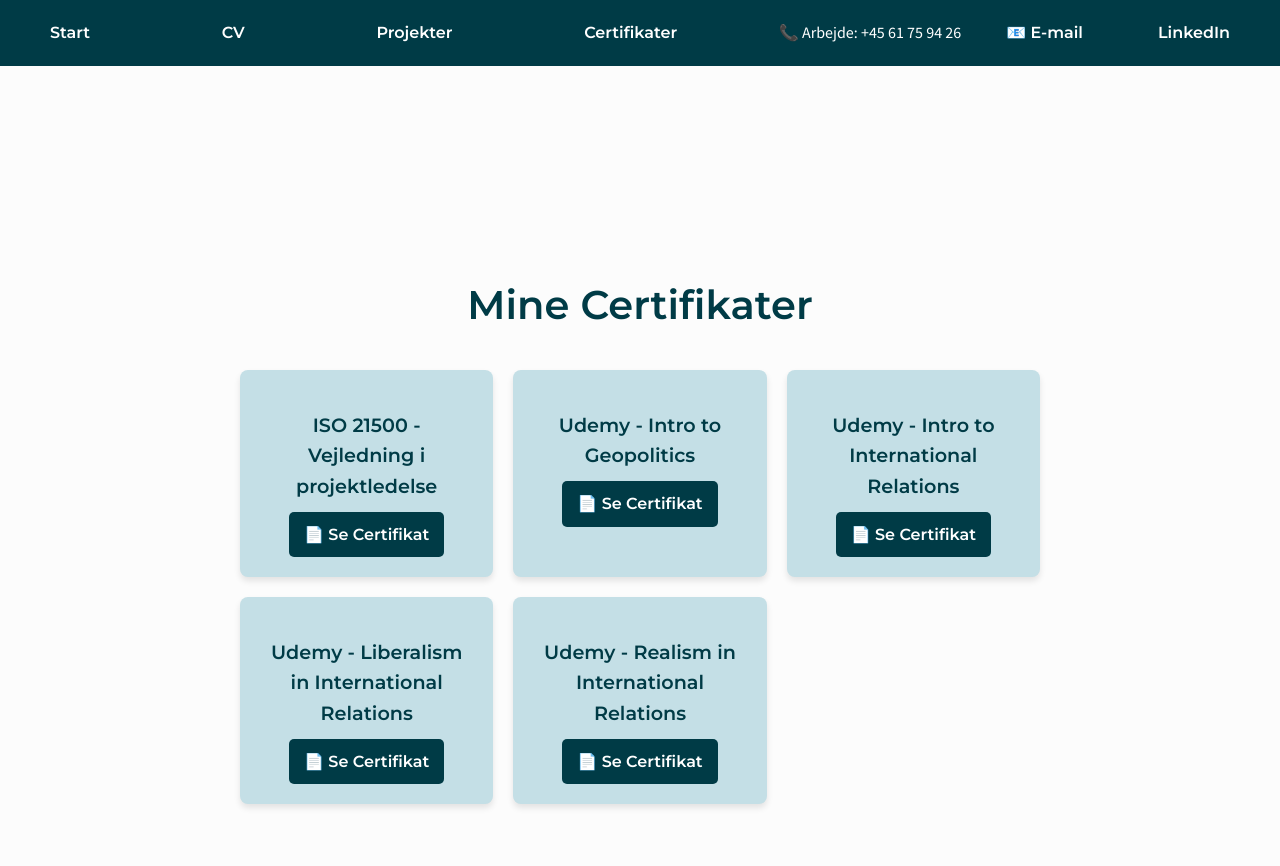
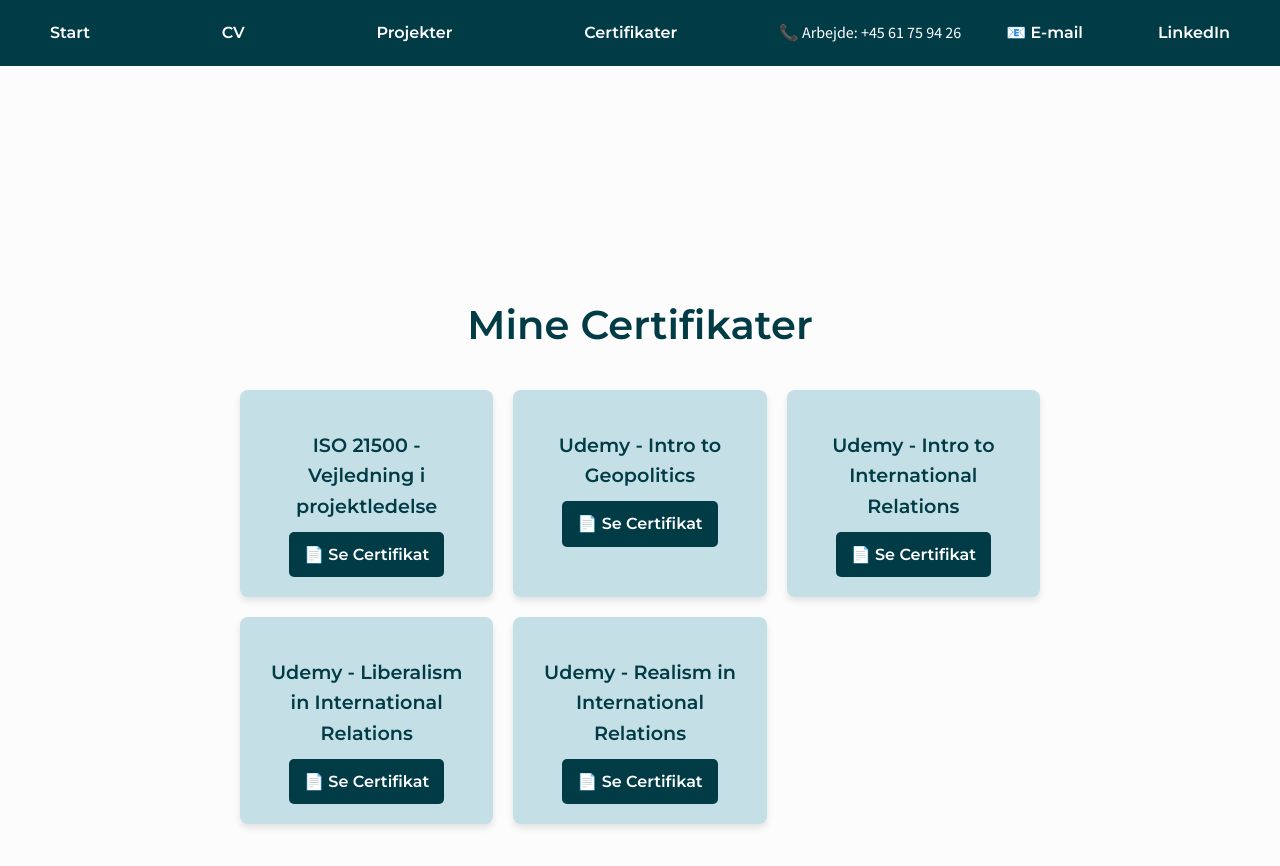
Before and after one commit to asbjornkruuse/asbjornkruuse.github.io, a plain HTML site: page certifikater.html in a window 1280 px wide. Drawn offline with Linux system fonts and the light colour scheme.

Commit message:
Update certifikater.css

```diff
--- a/css/certifikater.css
+++ b/css/certifikater.css
@@ -48,5 +48,5 @@
 }
 
 .certifications h1 {
-    padding-top: 160px; /* Adjust based on navbar height */
+    padding-top: 180px; /* Adjust based on navbar height */
 }
```
